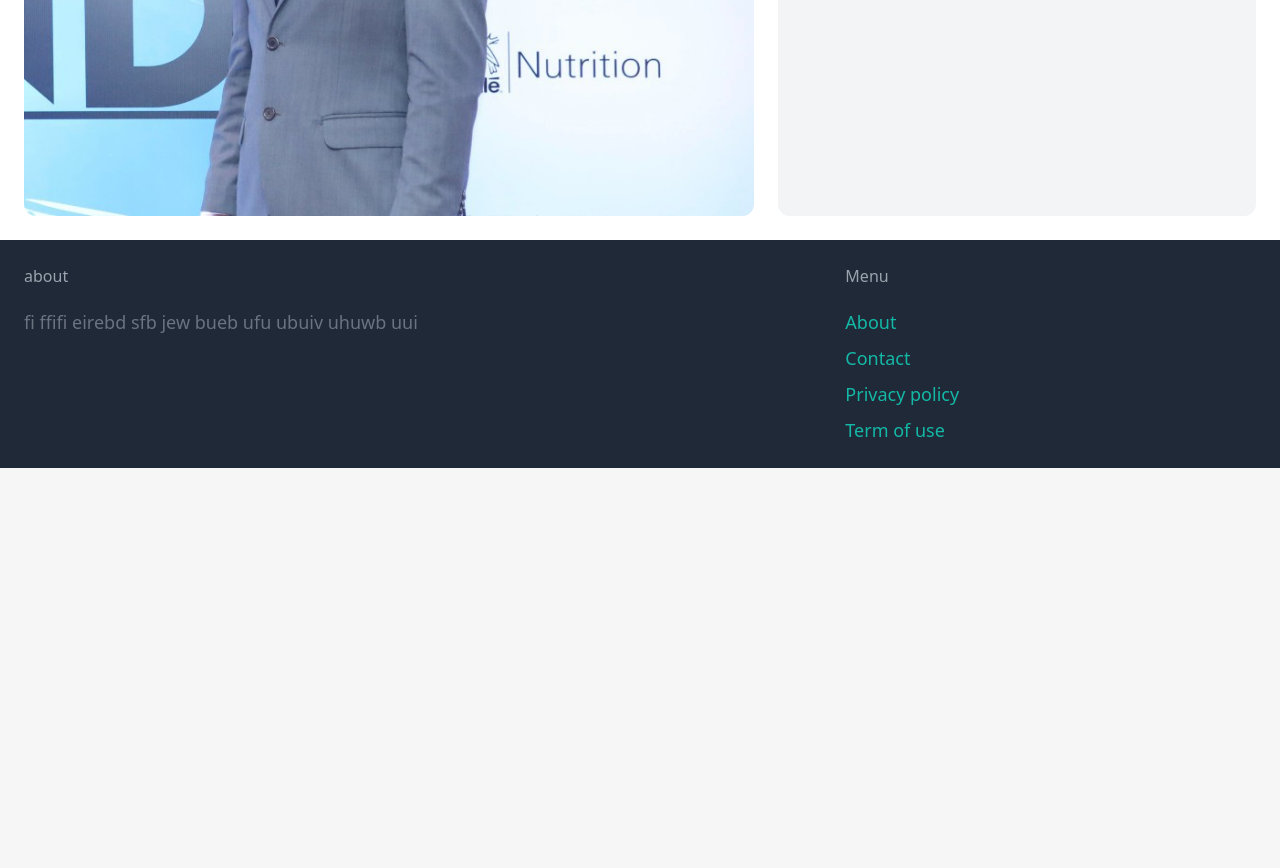
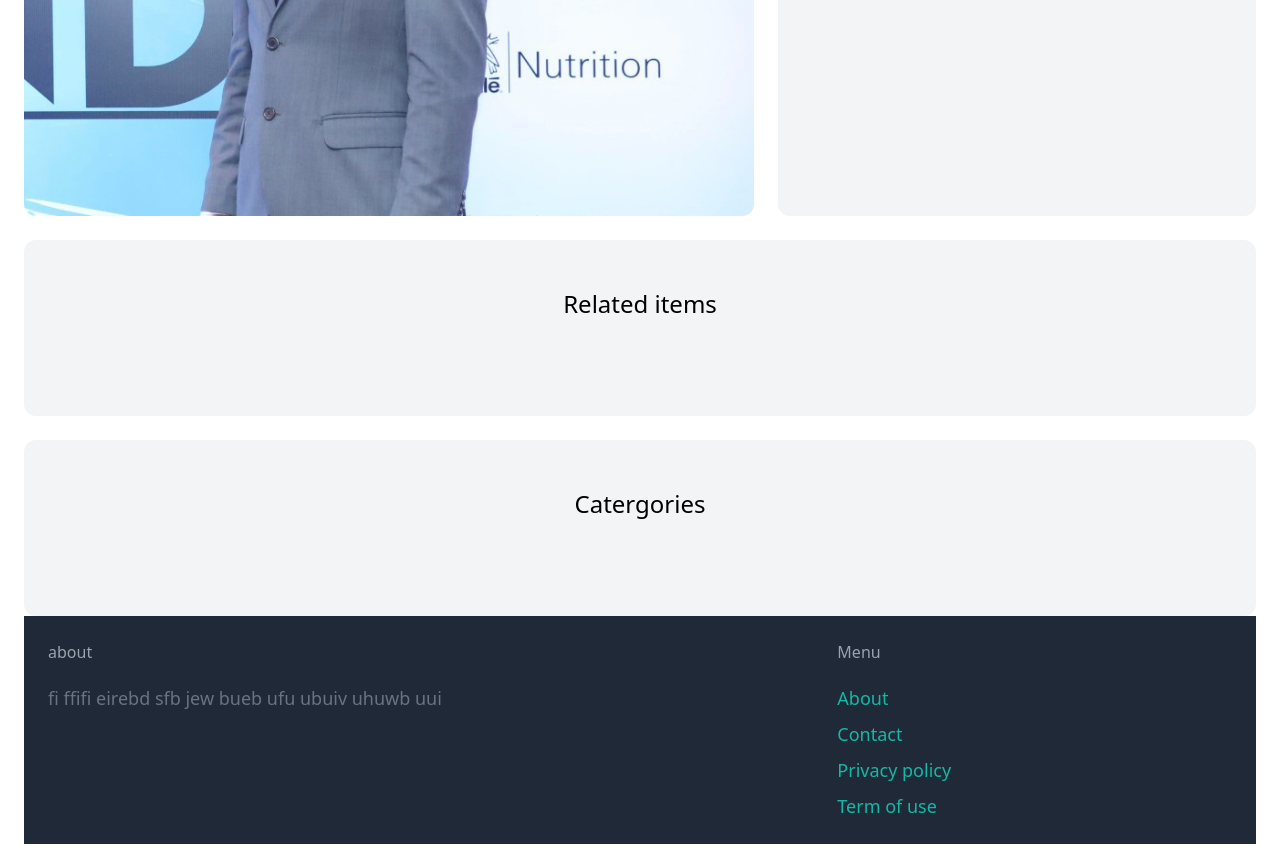
Before and after one commit to Thanushan1523/e-Commerce-webside, a Django app: page /items/1/ in a window 1280 px wide. Shown: the part 615-1483 px from the top of the page. Before the commit the page ends 1083 px from the top, so only its background shows below. Run offline with Django 4.2, Linux system fonts and the light colour scheme; data comes from the database, SQL or seed files in the repository; both versions use the stored data as it was after the commit; some libraries are stand-ins or nearby versions.

Commit message:
related item under item detail  page

```diff
--- a/puddle/item/templates/item/detail.html
+++ b/puddle/item/templates/item/detail.html
@@ -18,4 +18,42 @@
 </div>
 
 </div>
+<div class ="mt-6 px-6 py-12 bg-gray-100 rounded-xl">
+    <h2 class="mb-12 text-2xl text-center">Related items</h2>
+<div class="grid grid-cols-3 gap-3">
+    {% for item in related_items %}
+    <div>
+           <a href="{% url 'item:detail' item.id %}">
+                  <div>
+                         <img src="{{item.image.url}}" class=" rouned-t-xl">
+                  </div>
+                  <div class="p-6 bg-white rounded-b-xl">
+                         <h2 class="text-2xl" >{{ item.name }}</h2>
+                         <p class="text-gray-500" >Price:{{ item.price }}</p>
+                  </div>
+
+           </a>
+    </div>
+    {% endfor %}
+</div>
+</div>
+
+<div class ="mt-6 px-6 py-12 bg-gray-100 rounded-xl">
+    <h2 class="mb-12 text-2xl text-center">Catergories</h2>
+<div class="grid grid-cols-3 gap-3">
+   {% for category in categories %}
+   <div>
+    <a href="#">
+           <div>
+
+           </div>
+           <div class="p-6 bg-white rounded-b-xl">
+                  <h2 class="text-2xl" >{{ category.name }}</h2>
+                  <p class="text-gray-500" >{{category.items.count}} items</p>
+           </div>
+
+    </a>
+</div>
+   {%endfor %}
+</div>
 {% endblock %}
--- a/puddle/item/views.py
+++ b/puddle/item/views.py
@@ -3,5 +3,9 @@
 # Create your views here.
 def detail(request,pk):
         item =get_object_or_404(Item ,pk=pk)
+        related_items=Item.objects.filter(category=item.category,is_sold=False).exclude(pk=pk)[0:3]
 
-        return render(request , 'item/detail.html', {'item':item})
+        return render(request , 'item/detail.html', {'item':item,
+                               'related_items':related_items
+
+                                                     })
```
Also changed, not shown: puddle/db.sqlite3, puddle/media/item_images/2.JPG (added), puddle/media/item_images/methods.JPG (added).
